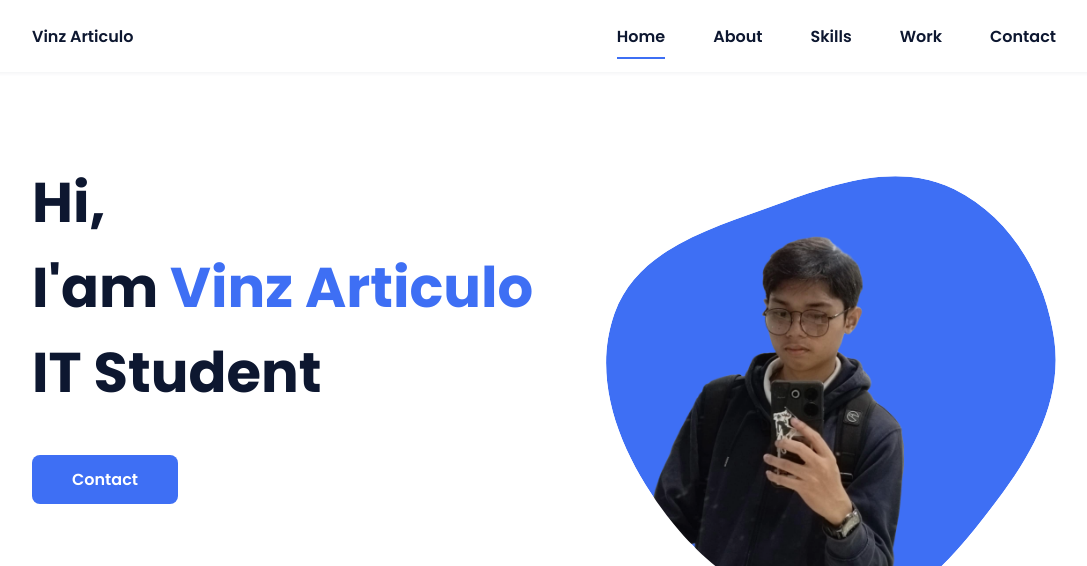
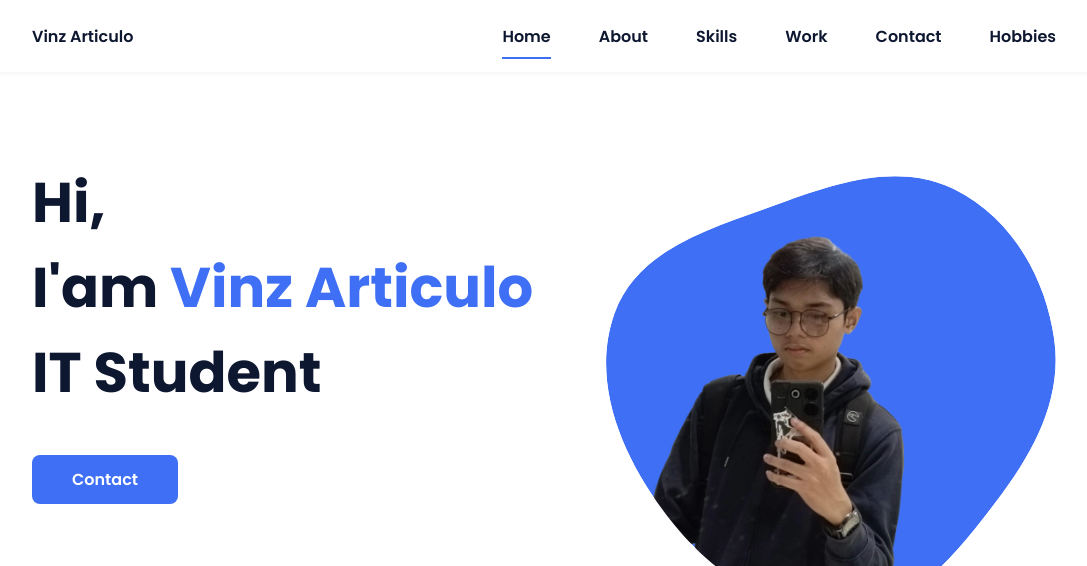
Before and after one commit to Vaike-san/Vinz, a plain HTML site: page index.html in a window 1280 px wide. Shown: the top 566 px of the page, without its empty margins (96-1183 px from the left). Drawn offline with nearby package versions, Linux system fonts and the light colour scheme.

Commit message:
Update index.html

```diff
--- a/index.html
+++ b/index.html
@@ -26,6 +26,7 @@
                         <li class="nav__item"><a href="#skills" class="nav__link">Skills</a></li>
                         <li class="nav__item"><a href="#work" class="nav__link">Work</a></li>
                         <li class="nav__item"><a href="#contact" class="nav__link">Contact</a></li>
+                        <li class="nav__item"><a href="#hobbies" class="nav__link">Hobbies</a></li>
                     </ul>
                 </div>
 
```
